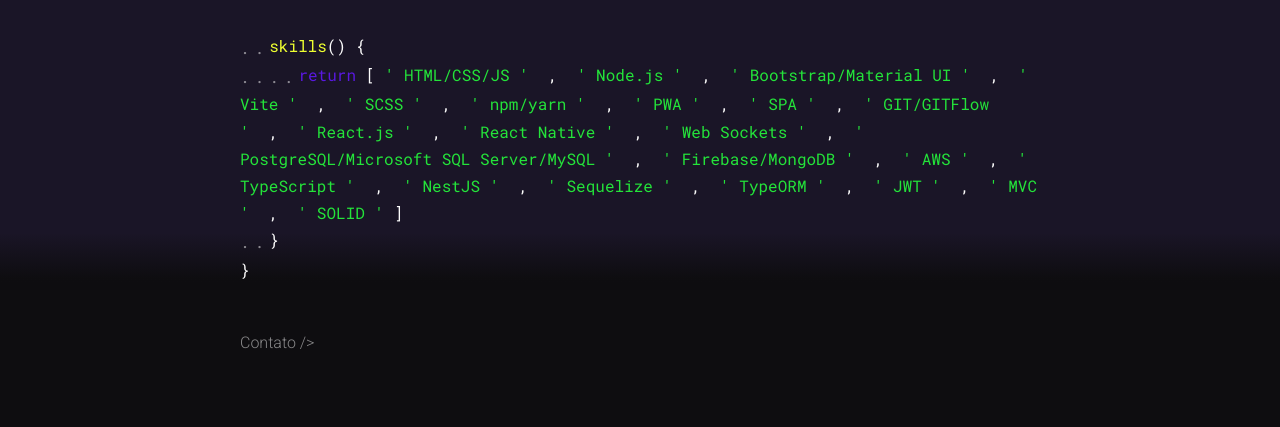
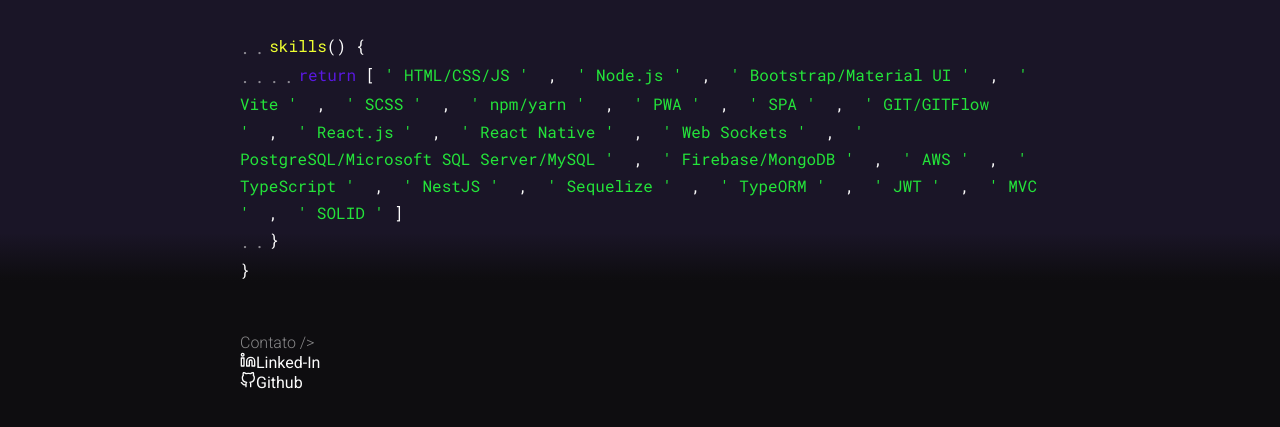
Before and after one commit to EpitacioAraujo/EpitacioAraujo, a React (Vite) app: page / in a window 1280 px wide. Shown: the part 1623-2050 px from the top of the page. Built offline with nearby package versions, Linux system fonts and the light colour scheme.

Commit message:
crete face to react-icons lib

```diff
--- a/package.json
+++ b/package.json
@@ -13,7 +13,8 @@
     "classnames": "^2.3.2",
     "postcss-nesting": "^12.0.1",
     "react": "^18.2.0",
-    "react-dom": "^18.2.0"
+    "react-dom": "^18.2.0",
+    "react-icons": "^4.12.0"
   },
   "devDependencies": {
     "@types/react": "^18.2.43",
--- /dev/null
+++ b/src/components/Icons/IconsFacade/index.tsx
@@ -0,0 +1,15 @@
+import { IconBaseProps } from "react-icons";
+import { FiLinkedin, FiGithub } from "react-icons/fi";
+
+const iconsList = {
+  linkedin: FiLinkedin,
+  github: FiGithub,
+} as const;
+
+interface Props extends IconBaseProps {
+  iconName: keyof typeof iconsList;
+}
+
+export default function IconsFacade(props: Props) {
+  return iconsList[props.iconName](props);
+}
--- /dev/null
+++ b/src/components/Icons/index.tsx
@@ -0,0 +1,16 @@
+import { ComponentProps } from "react";
+import IconsFacade from "./IconsFacade";
+
+type IconsFacedeProps = ComponentProps<typeof IconsFacade>;
+
+interface Props extends Omit<IconsFacedeProps, "iconName"> {
+  name: IconsFacedeProps["iconName"];
+}
+
+function Icons(props: Props) {
+  const { name } = props;
+
+  return <IconsFacade {...props} iconName={name} />;
+}
+
+export default Icons;
--- a/src/pages/landing/sections/contact/index.tsx
+++ b/src/pages/landing/sections/contact/index.tsx
@@ -1,11 +1,38 @@
+import { ComponentProps } from "react";
+import Icons from "../../../../components/Icons";
 import SectionTitle from "../../../../components/SectionTitle";
 import styles from "./styles.module.scss";
+
+const CONTACT_MEDIAS: {
+  name: string;
+  icon: ComponentProps<typeof Icons>["name"];
+}[] = [
+  {
+    name: "Linked-In",
+    icon: "linkedin",
+  },
+  {
+    name: "Github",
+    icon: "github",
+  },
+];
 
 function Contact() {
   return (
     <div className={styles.container}>
       <div className={styles.content}>
         <SectionTitle title="Contato" />
+
+        <ul>
+          {CONTACT_MEDIAS.map(({ icon, name }) => {
+            return (
+              <li>
+                <Icons name={icon} />
+                {name}
+              </li>
+            );
+          })}
+        </ul>
       </div>
     </div>
   );
```
Also changed, not shown: 1 other file (tests, documents, lock files or other folders).
